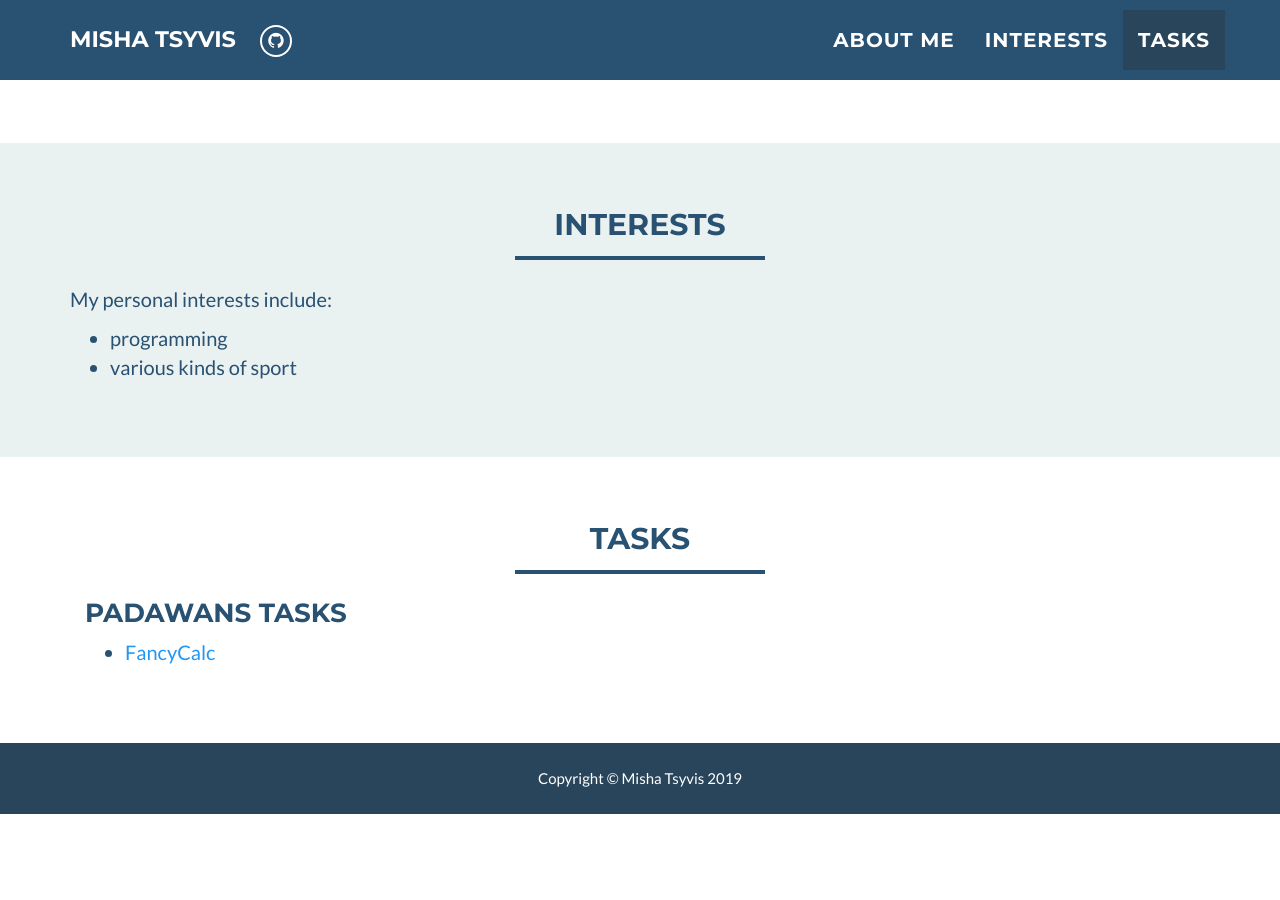
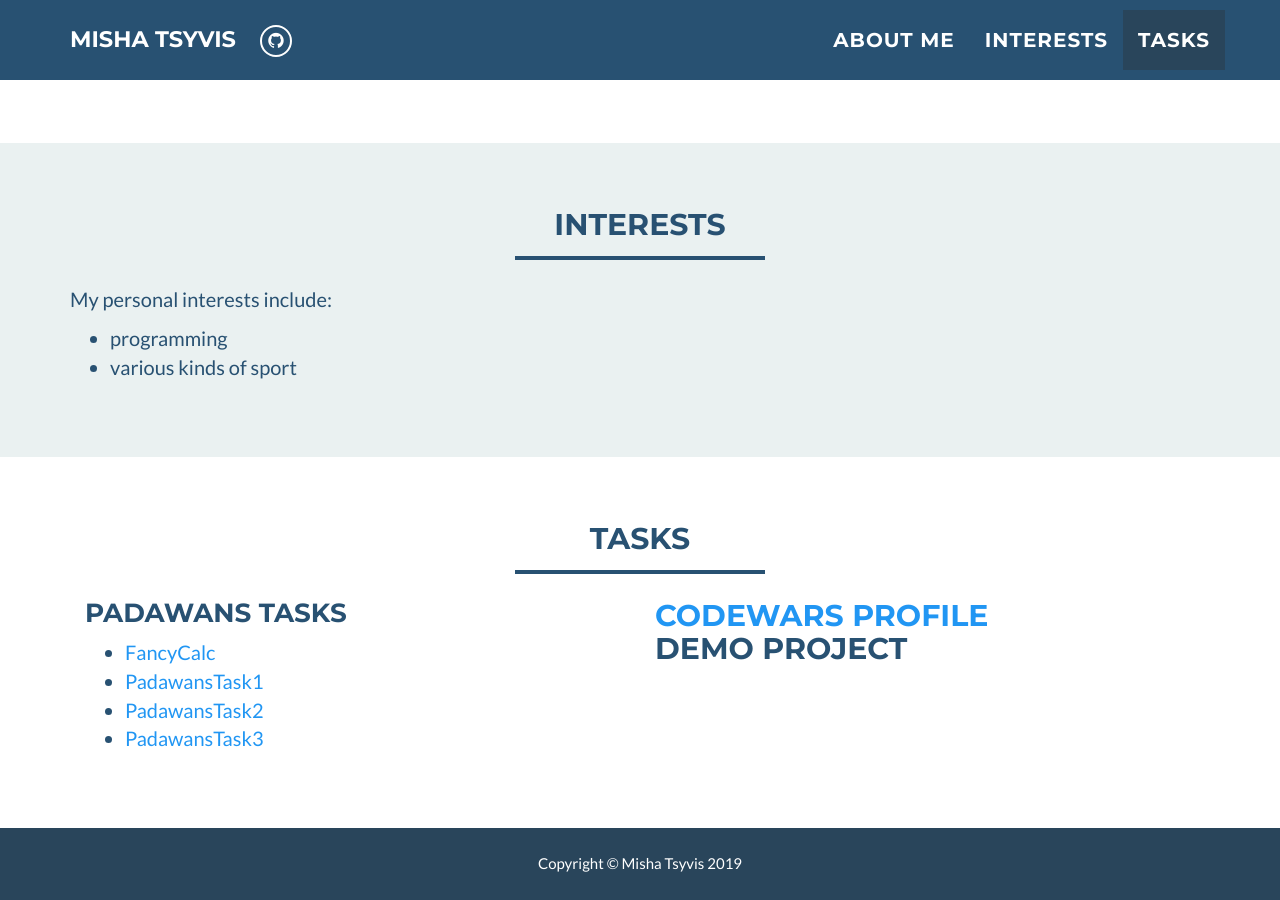
Before and after one commit to mtsyvis/mtsyvis.github.io, a Jekyll site: the page built from index.html, in a window 1280 px wide and 900 px high, scrolled down 677 px. Built offline with Jekyll 4.4.1, drawn with Linux system fonts in a browser that asks for light colours; before the commit the page ends 1491 px from its top, so only the background shows below that.

Commit message:
added some more links

```diff
--- a/_includes/tasks.html
+++ b/_includes/tasks.html
@@ -12,8 +12,16 @@
 
             <ul>
                 <li><a href="https://github.com/mtsyvis/FancyCalc">FancyCalc</a></li>
+                <li><a href="https://github.com/mtsyvis/PadawansTask1">PadawansTask1</a></li>
+                <li><a href="https://github.com/mtsyvis/PadawansTask2">PadawansTask2</a></li>
+                <li><a href="https://github.com/mtsyvis/PadawansTask3">PadawansTask3</a></li>
 
             </ul>
+        </div>
+
+        <div class="col-sm-6">
+            <h2 style="margin-top:0"><a href="https://www.codewars.com/users/mtsyvis">Codewars profile</a></h2>
+            <h2 style="margin-top:0">Demo project</h2>
 
 
         </div>
```
